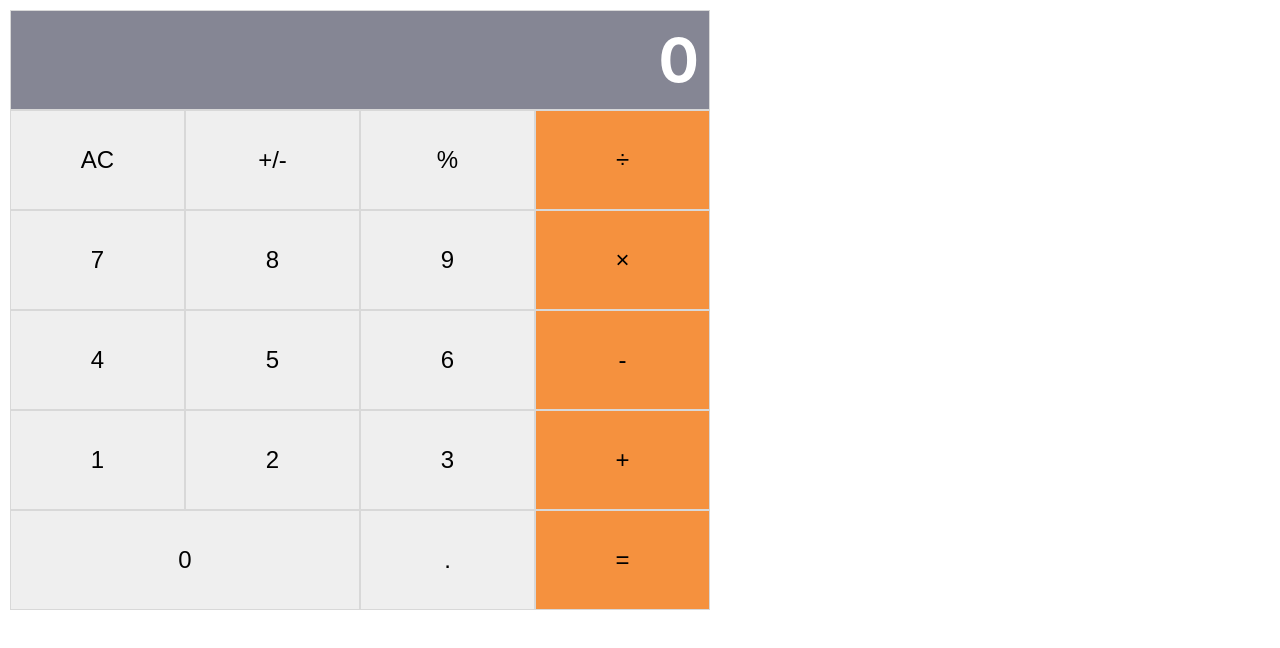
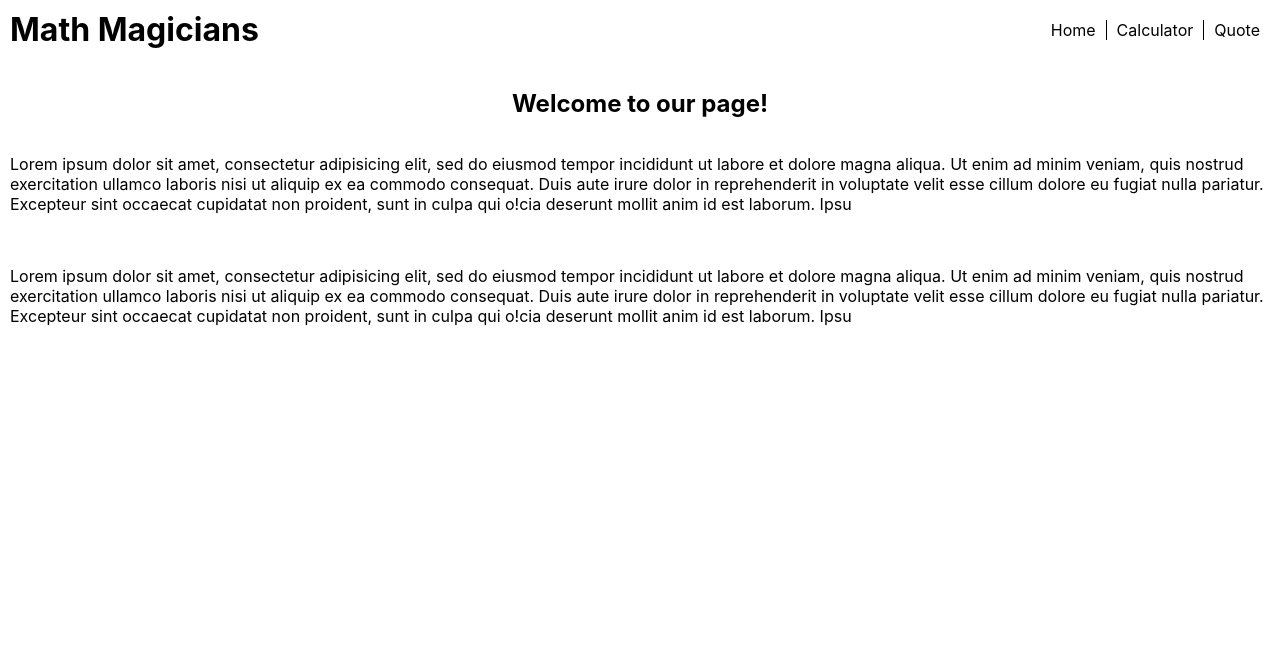
Before and after one commit to jpdf00/calculator-app, a React (Create React App) app: page / in a window 1280 px wide. Shown: the top 648 px of the page. Built offline with nearby package versions, Linux system fonts and the light colour scheme.

Commit message:
Add aditional pages and routes.
- Add Navbar.
- Add Home.
- Add Quote.
- Add Routes for all 3 pages.

```diff
--- a/package.json
+++ b/package.json
@@ -10,6 +10,7 @@
     "prop-types": "^15.7.2",
     "react": "^17.0.2",
     "react-dom": "^17.0.2",
+    "react-router-dom": "^5.2.0",
     "react-scripts": "4.0.3",
     "web-vitals": "^1.1.2"
   },
--- a/src/components/App.js
+++ b/src/components/App.js
@@ -22,10 +22,13 @@ const App = () => {
   const display = !next ? total : next;
 
   return (
-    <main className="Size App">
-      <Display result={display || '0'} />
-      <ButtonPanel clickHandler={handleClick} />
-    </main>
+    <div className="Calculator">
+      <h2>Let&apos;s do some Math!</h2>
+      <div className="Size App">
+        <Display result={display || '0'} />
+        <ButtonPanel clickHandler={handleClick} />
+      </div>
+    </div>
   );
 };
 
--- a/src/components/Display.js
+++ b/src/components/Display.js
@@ -4,7 +4,7 @@ import './style.css';
 const Display = (props) => {
   const { result } = props;
   return (
-    <h1 className="Size Display">{result}</h1>
+    <h2 className="Size Display">{result}</h2>
   );
 };
 
--- /dev/null
+++ b/src/components/Error.js
@@ -0,0 +1,9 @@
+import React from 'react';
+
+const Error = () => (
+  <div>
+    <h1>404 - Page not found!</h1>
+  </div>
+);
+
+export default Error;
--- /dev/null
+++ b/src/components/Home.js
@@ -0,0 +1,30 @@
+import React from 'react';
+
+const Home = () => (
+  <div className="Home">
+    <h2>Welcome to our page!</h2>
+    <p>
+      Lorem ipsum dolor sit amet, consectetur adipisicing elit,
+      sed do eiusmod tempor incididunt ut labore et dolore magna aliqua.
+      Ut enim ad minim veniam, quis nostrud exercitation ullamco laboris
+      nisi ut aliquip ex ea commodo consequat.
+      Duis aute irure dolor in reprehenderit in voluptate velit esse
+      cillum dolore eu fugiat nulla pariatur. Excepteur sint occaecat
+      cupidatat non proident, sunt in culpa qui o!cia deserunt mollit
+      anim id est laborum. Ipsu
+    </p>
+    <br />
+    <p>
+      Lorem ipsum dolor sit amet, consectetur adipisicing elit,
+      sed do eiusmod tempor incididunt ut labore et dolore magna aliqua.
+      Ut enim ad minim veniam, quis nostrud exercitation ullamco laboris
+      nisi ut aliquip ex ea commodo consequat.
+      Duis aute irure dolor in reprehenderit in voluptate velit esse
+      cillum dolore eu fugiat nulla pariatur. Excepteur sint occaecat
+      cupidatat non proident, sunt in culpa qui o!cia deserunt mollit
+      anim id est laborum. Ipsu
+    </p>
+  </div>
+);
+
+export default Home;
--- /dev/null
+++ b/src/components/Navbar.js
@@ -0,0 +1,16 @@
+import React from 'react';
+import { Link } from 'react-router-dom';
+import './style.css';
+
+const Navbar = () => (
+  <div className="Navbar">
+    <h1>Math Magicians</h1>
+    <div className="LinkGroup">
+      <Link className="Link border" to="/">Home</Link>
+      <Link className="Link border" to="/calculator">Calculator</Link>
+      <Link className="Link" to="/quote">Quote</Link>
+    </div>
+  </div>
+);
+
+export default Navbar;
--- /dev/null
+++ b/src/components/Quote.js
@@ -0,0 +1,13 @@
+import React from 'react';
+
+const Quote = () => (
+  <div className="Quote">
+    <p>
+      Mathematics is not about numbers, equations, computations, or algorithms:
+      <br />
+      it is about understanding. – William Paul Thurston
+    </p>
+  </div>
+);
+
+export default Quote;
--- /dev/null
+++ b/src/components/Routes.js
@@ -0,0 +1,23 @@
+import React from 'react';
+import { BrowserRouter, Route, Switch } from 'react-router-dom';
+import Navbar from './Navbar';
+import Home from './Home';
+import App from './App';
+import Quote from './Quote';
+import Error from './Error';
+
+const Routes = () => (
+  <main>
+    <BrowserRouter>
+      <Navbar />
+      <Switch>
+        <Route exact path="/" component={Home} />
+        <Route exact path="/calculator" component={App} />
+        <Route exact path="/quote" component={Quote} />
+        <Route component={Error} />
+      </Switch>
+    </BrowserRouter>
+  </main>
+);
+
+export default Routes;
--- a/src/components/style.css
+++ b/src/components/style.css
@@ -2,6 +2,12 @@
   display: flex;
   width: 700px;
   box-sizing: border-box;
+}
+
+.Calculator {
+  display: flex;
+  padding: 10px;
+  justify-content: space-between;
 }
 
 .App {
@@ -25,3 +31,43 @@
 .ButtonPanel {
   height: 100px;
 }
+
+.Navbar {
+  display: flex;
+  padding: 10px;
+  width: 100vw;
+  justify-content: space-between;
+  margin: 0;
+  box-sizing: border-box
+}
+
+.LinkGroup {
+  display: flex;
+  align-items: center;
+}
+
+.Link {
+  padding: 0 10px;
+  color: #000;
+  text-decoration: none;
+}
+
+.border {
+  border-right: 1px solid #000;
+}
+
+.Home {
+  padding: 10px;
+  display: flex;
+  flex-direction: column;
+  align-items: center;
+  height: 600px;
+}
+
+.Quote {
+  display: flex;
+  justify-content: space-around;
+  align-items: center;
+  height: 600px;
+  font-size: 36px
+}
--- a/src/index.css
+++ b/src/index.css
@@ -1,4 +1,4 @@
-body {
+body, h1 {
   margin: 0;
   font-family:
     -apple-system,
@@ -14,6 +14,7 @@ body {
     sans-serif;
   -webkit-font-smoothing: antialiased;
   -moz-osx-font-smoothing: grayscale;
+  box-sizing: border-box
 }
 
 code {
--- a/src/index.js
+++ b/src/index.js
@@ -1,11 +1,11 @@
 import React from 'react';
 import ReactDOM from 'react-dom';
 import './index.css';
-import App from './components/App';
+import Routes from './components/Routes';
 
 ReactDOM.render(
   <React.StrictMode>
-    <App />
+    <Routes />
   </React.StrictMode>,
   document.getElementById('root'),
 );
```
Also changed, not shown: 1 other file (tests, documents, lock files or other folders).
